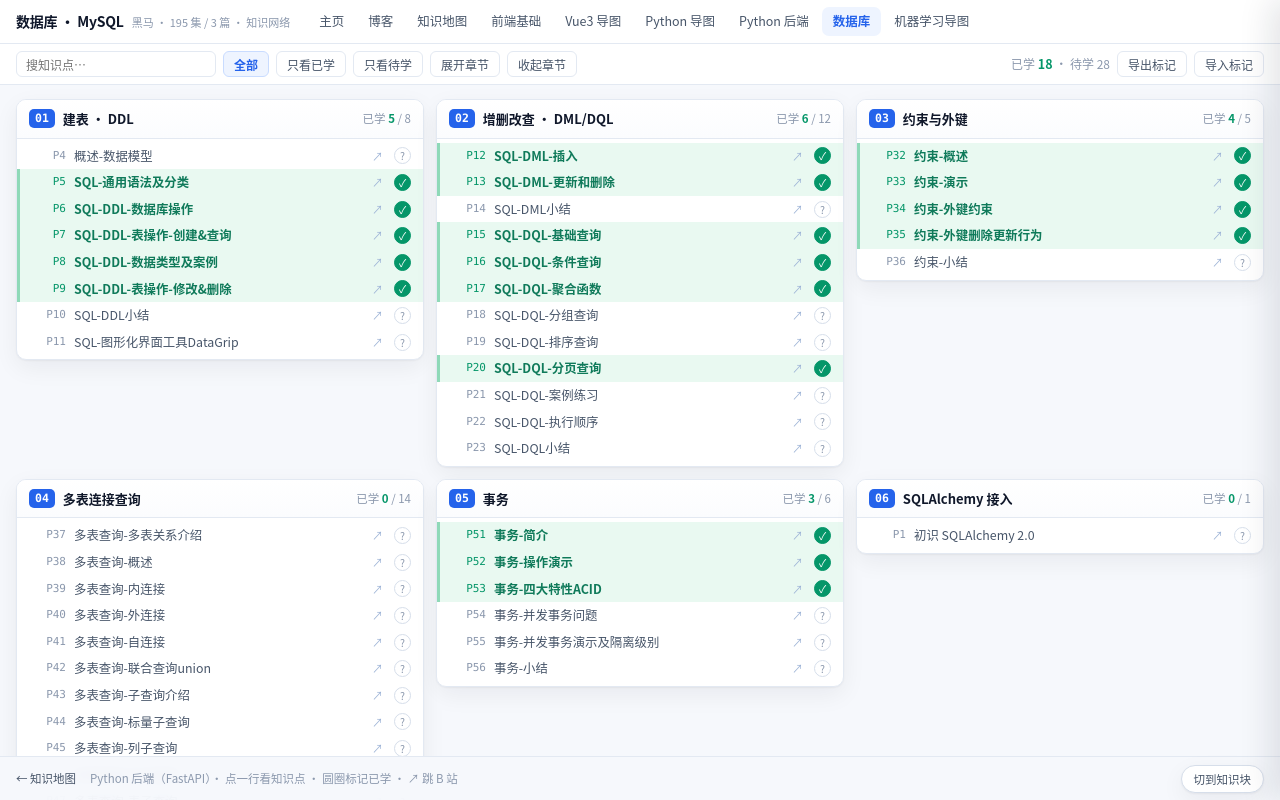
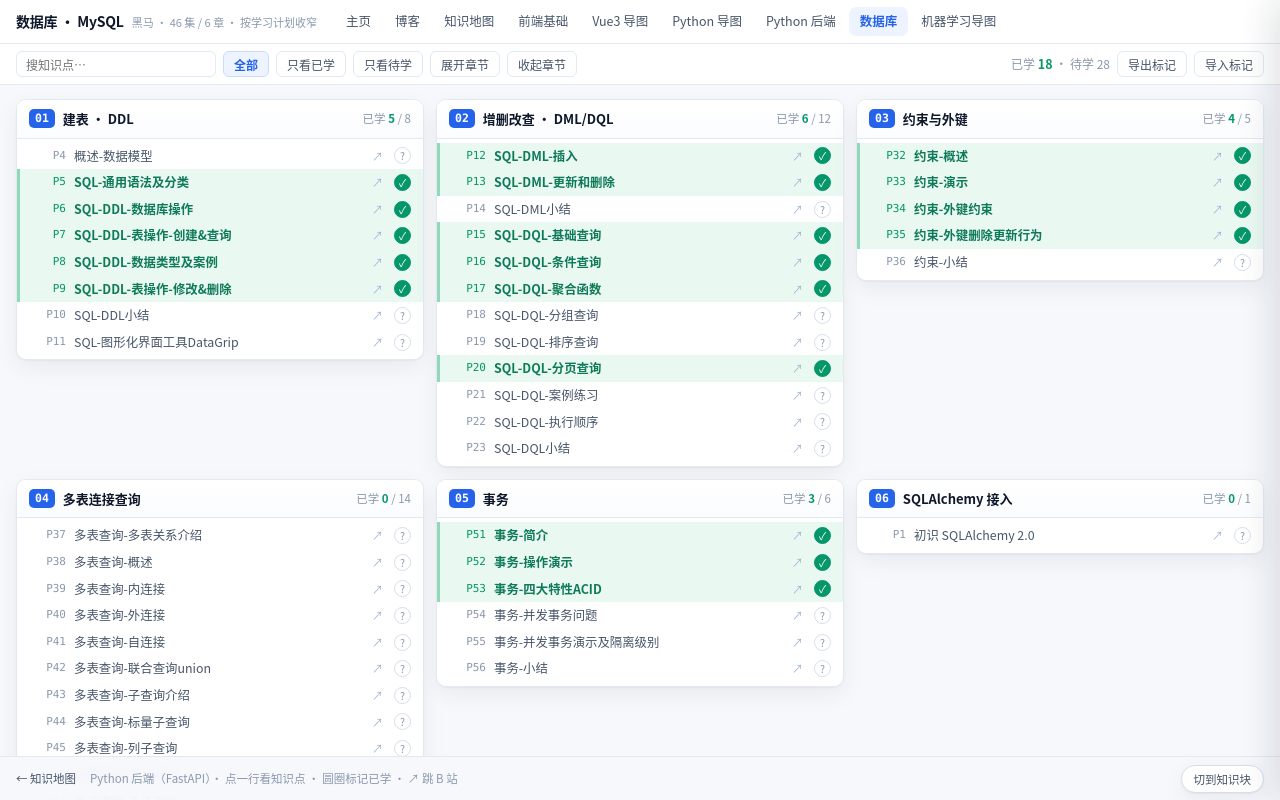
Before and after one commit to grytg7yfy4-dotcom/LHHHHHH, a plain HTML site: page mindmap/database/index.html in a window 1280 px wide. Drawn offline with Linux system fonts and the light colour scheme.

Commit message:
mindmap(数据库): 标题改成 46 集 / 6 章

```diff
--- a/mindmap/database/index.html
+++ b/mindmap/database/index.html
@@ -3,8 +3,8 @@
 <head>
 <meta charset="utf-8">
 <meta name="viewport" content="width=device-width, initial-scale=1">
-<title>数据库 · MySQL 知识网络（195 集）</title>
-<meta name="description" content="数据库知识网络：黑马《MySQL 从入门到精通》195 集，看板 / 知识块 / 思维导图三种视图，基础篇逐集知识点，可跳 B 站对应分集。">
+<title>数据库 · MySQL 知识网络（46 集）</title>
+<meta name="description" content="数据库知识网络：按学习计划只看建表、增删改查、连接查询、约束、事务，共 46 集，每集有知识点，可跳 B 站对应分集。">
 <style>
 :root{
   --bg:#f6f8fc;--panel:#fff;--ink:#0f172a;--sub:#475569;--mut:#8b98ad;
@@ -197,7 +197,7 @@ a{color:var(--blue);text-decoration:none}
 <body>
 
 <div class="hdr">
-  <div class="brand"><b>数据库 · MySQL</b><span>黑马 · 195 集 / 3 篇 · 知识网络</span></div>
+  <div class="brand"><b>数据库 · MySQL</b><span>黑马 · 46 集 / 6 章 · 按学习计划收窄</span></div>
   <div class="tabs">
     <a href="../../index.html">主页</a>
     <a href="../../blog/">博客</a>
```
